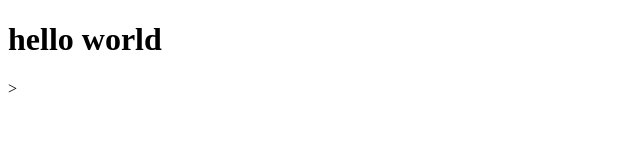
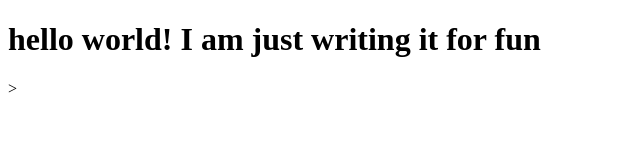
Before and after one commit to FaizanAli1/feweb, a plain HTML site: page site/index.html in a window 1280 px wide. Shown: the whole page, without its empty margins (0-640 px from the left). Drawn offline with Linux system fonts and the light colour scheme.

Commit message:
small addition to page content.

```diff
--- a/site/index.html
+++ b/site/index.html
@@ -4,6 +4,6 @@
 	<title>Hello World</title>
 </head>
 <body>
-<h1>hello world</h1>>
+<h1>hello world! I am just writing it for fun</h1>>
 </body>
 </html>
```
